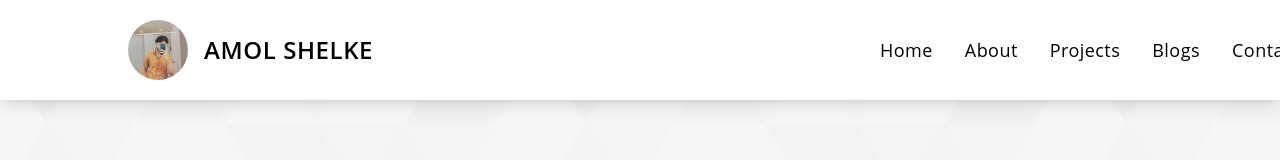
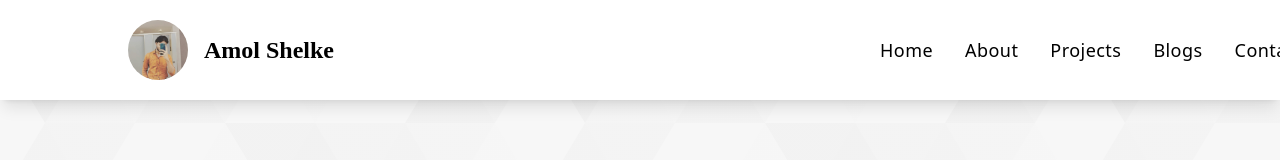
Before and after one commit to AmolShelke2/personal-portfolio, a Next.js app: page / in a window 1280 px wide. Shown: the top 160 px of the page. Built offline with nearby package versions, Linux system fonts and the light colour scheme.

Commit message:
fonts changed

```diff
--- a/next.config.js
+++ b/next.config.js
@@ -1,6 +1,6 @@
 /** @type {import('next').NextConfig} */
 const nextConfig = {
   reactStrictMode: true,
-}
+};
 
-module.exports = nextConfig
+module.exports = nextConfig;
--- a/src/components/Header.tsx
+++ b/src/components/Header.tsx
@@ -21,9 +21,7 @@ export const Header: React.FC = () => {
           />
         </div>
 
-        <h1
-          className="text-black text-xl lg:text-2xl mx-4 uppercase font-semibold
-        tracking-wide">
+        <h1 className="text-black text-xl lg:text-2xl mx-4 capitalize font-semibold heading">
           Amol Shelke
         </h1>
       </div>
--- a/src/pages/index.tsx
+++ b/src/pages/index.tsx
@@ -16,7 +16,13 @@ export default function Home() {
 
   return isLoading ? (
     <div className="flex justify-center items-center h-screen">
-      <Image src={"/images/pre.svg"} height={150} width={150} alt="loading" />
+      <Image
+        src={"/images/share-icon.gif"}
+        height={150}
+        width={150}
+        className="rounded-full"
+        alt="loading"
+      />
     </div>
   ) : (
     <div className="h-full w-full bg-white">
--- a/src/styles/globals.css
+++ b/src/styles/globals.css
@@ -2,18 +2,21 @@
 @tailwind components;
 @tailwind utilities;
 
-@import url("https://fonts.googleapis.com/css2?family=Open+Sans:ital,wght@0,300;0,400;0,500;0,600;0,700;0,800;1,300;1,400;1,500;1,600;1,700&display=swap");
+@import url("https://fonts.googleapis.com/css2?family=Dancing+Script:wght@400;&display=swap");
 
 html {
   scroll-behavior: smooth;
 }
 
 body {
-  font-family: "Open Sans", sans-serif;
   margin: 0;
   padding: 0;
   scroll-behavior: smooth;
   overflow-x: hidden;
+}
+
+.heading {
+  font-family: "Dancing Script", cursive;
 }
 
 .bg-home {
```
Also changed, not shown: public/images/pre.svg (deleted), public/images/share-icon.gif (added), src/components/re-usable/Reveal.tsx (added).
